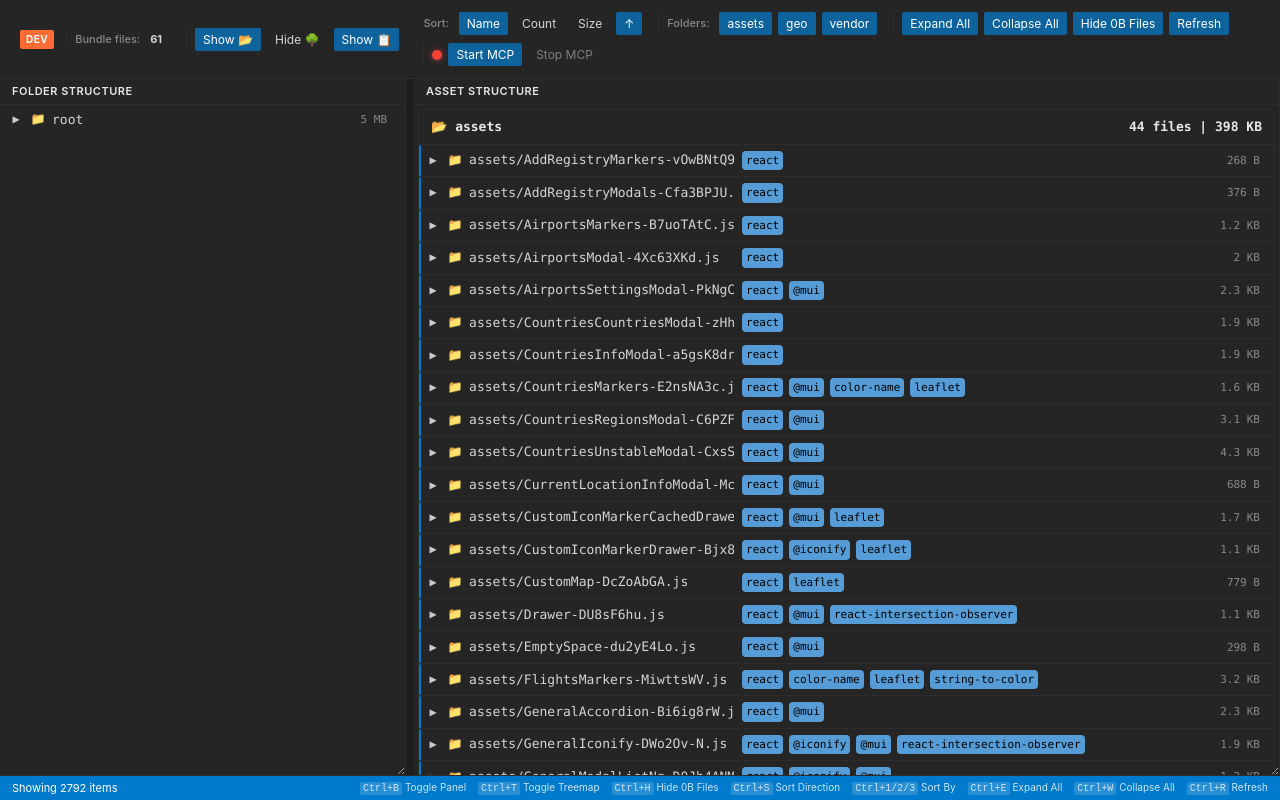
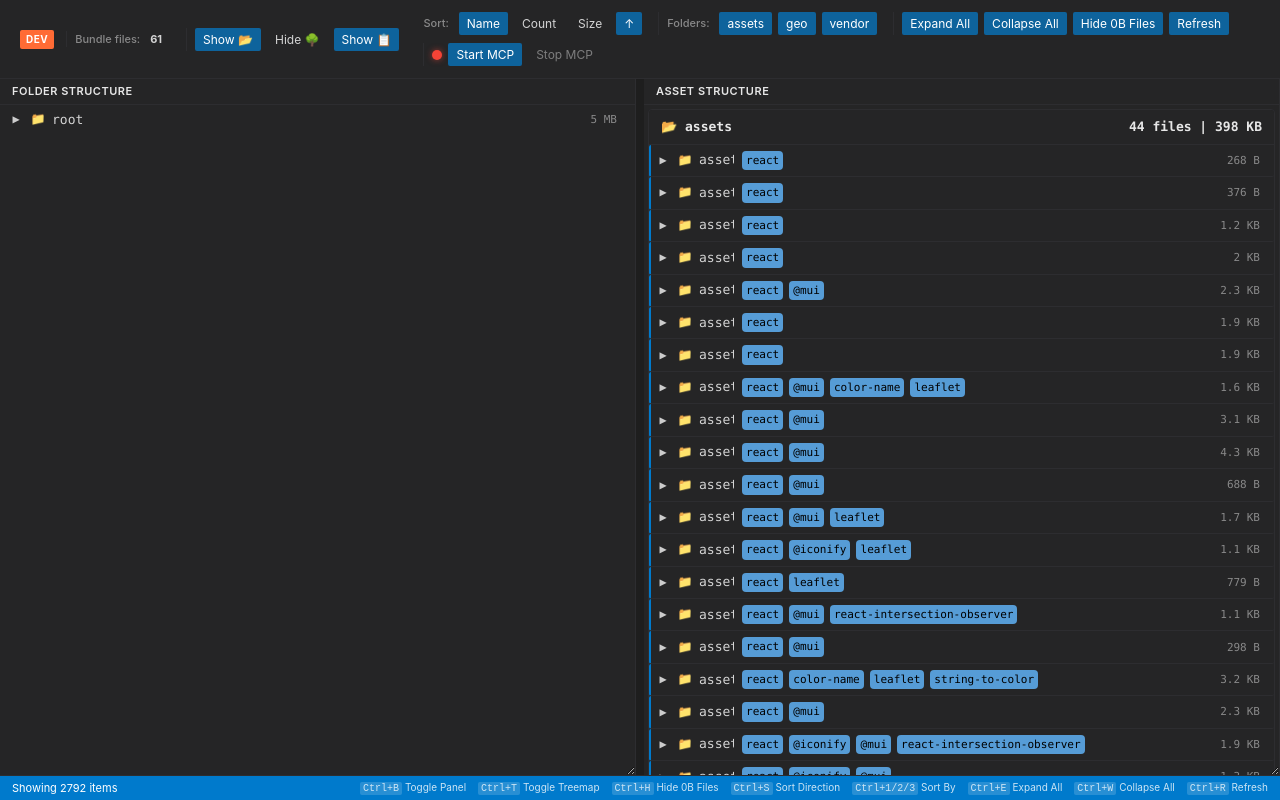
Before and after one commit to rand0mC0d3r/vs-bundle-visualizer, a React (Vite) app in the folder ui/: page / in a window 1280 px wide. Built offline with nearby package versions, Linux system fonts and the light colour scheme.

Commit message:
refactor: remove fullWidth prop from ResizablePanel and adjust usage in TreeView for cleaner implementation

```diff
--- a/ui/src/components/General/ResizablePanel.tsx
+++ b/ui/src/components/General/ResizablePanel.tsx
@@ -7,17 +7,15 @@ interface ResizablePanelProps {
 interface ResizablePanelProps {
   title: string;
   children: React.ReactNode;
-  fullWidth?: boolean;
 }
 
 export const ResizablePanel: React.FC<ResizablePanelProps> = ({
   title,
   children,
-  fullWidth = false
 }) => {
 
   return (
-    <div className={`side-panel`} style={{ width: fullWidth ? '100%' : undefined }}>
+    <div className={`side-panel`} style={{ flex: '1 1 auto' }}>
       <div className="side-panel-header">
         <h3>{title}</h3>
       </div>
--- a/ui/src/components/TreeView.tsx
+++ b/ui/src/components/TreeView.tsx
@@ -111,7 +111,7 @@ export const TreeView: React.FC<TreeViewProps> = ({
     return acc;
   }, {});
 
-  return <ResizablePanel title="Asset Structure" fullWidth={true}>
+  return <ResizablePanel title="Asset Structure">
     {filesToRender.length > 0 && <div className="tree-container">
       {libraryFilters.length > 0 && (
         <div className="library-filters-header">
```
